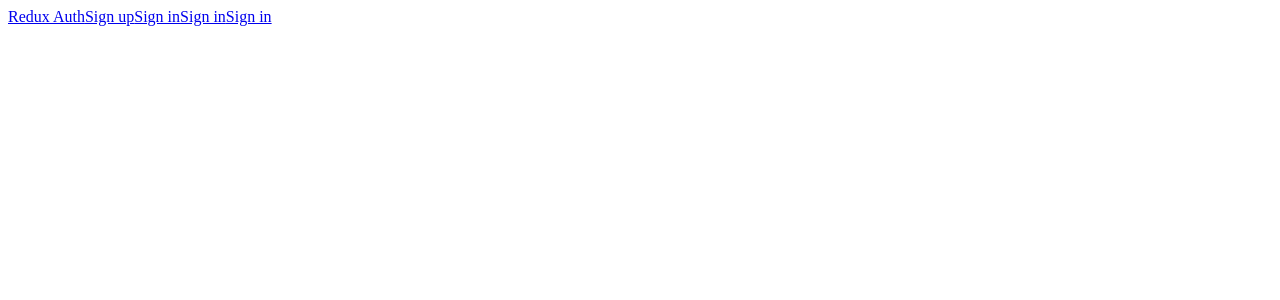
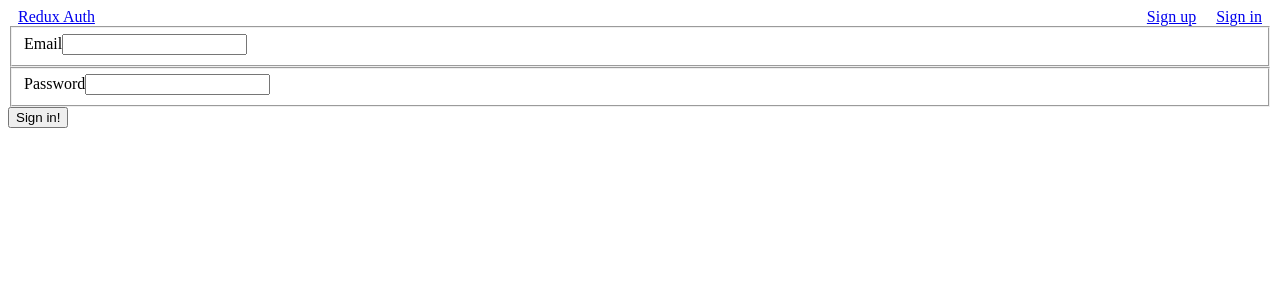
Before and after one commit to Dquez/react-redux-server-auth, a React (Create React App) app in the folder client/: page /signin in a window 1280 px wide. Shown: the top 300 px of the page. Built offline with nearby package versions, Linux system fonts and the light colour scheme.

Commit message:
Minor styling

```diff
--- a/client/src/actions/index.js
+++ b/client/src/actions/index.js
@@ -20,3 +20,16 @@ export const signout = () => {
         payload: ''
     }
 }
+
+export const signin = (formProps, callback) => async dispatch =>{
+    try{
+        const repsonse = await axios.post('http://localhost:3090/signin', formProps);
+        const {token} = repsonse.data;
+        dispatch({type: AUTH_USER, payload: token})
+        localStorage.setItem('token', token)
+        callback();
+    }
+    catch(err){
+        dispatch({type: AUTH_ERROR, payload: 'Incorrect password'})
+    }
+}
--- a/client/src/components/Header.js
+++ b/client/src/components/Header.js
@@ -1,16 +1,41 @@
 import React, {Component} from 'react';
 import {Link} from 'react-router-dom';
-export default class Header extends Component{
+import {connect} from 'react-redux';
+import './HeaderStyle.css';
 
+class Header extends Component{
+    renderLinks(){
+        if(this.props.authenticated){
+            return (
+                <div>
+                    <Link to='/signout'>Sign out</Link>
+                    <Link to='/feature'>Feature</Link>
+                </div>
+            )
+        }
+        else {
+            return (
+                <div>
+                    <Link to='/signup'>Sign up</Link>
+                    <Link to='/signin'>Sign in</Link>
+                </div>
+            )
+        }
+    }
     render(){
         return (
-            <div>
+            <div className='header'>
                 <Link to='/'>Redux Auth</Link>
-                <Link to='/signup'>Sign up</Link>
-                <Link to='/signin'>Sign in</Link>
-                <Link to='/signout'>Sign in</Link>
-                <Link to='/feature'>Sign in</Link>
+                {this.renderLinks()}
             </div>
         )
     }
 }
+
+function mapStateToProps(state){
+    return {
+        authenticated: state.auth.authenticated
+    }
+}
+
+export default connect(mapStateToProps)(Header);
--- /dev/null
+++ b/client/src/components/HeaderStyle.css
@@ -0,0 +1,8 @@
+.header {
+    display:flex;
+    justify-content: space-between;
+}
+
+.header a {
+    margin: 0 10px;
+}
--- /dev/null
+++ b/client/src/components/auth/Signin.js
@@ -0,0 +1,49 @@
+import React, {Component} from 'react';
+import {reduxForm, Field} from 'redux-form';
+import {compose} from 'redux'
+import {connect} from 'react-redux';
+import * as actions from '../../actions';
+
+class Signin extends Component{
+    onSubmit = formProps =>{
+        this.props.signin(formProps, ()=> {
+            this.props.history.push('/feature');
+        });
+    }
+
+    render(){
+        const {handleSubmit} = this.props;
+        return (
+            <form onSubmit={handleSubmit(this.onSubmit)}>
+                <fieldset>
+                    <label>Email</label>
+                    <Field
+                        name='email'
+                        type='text'
+                        component='input'
+                        autoComplete='none'
+                    />
+                </fieldset>
+                <fieldset>
+                    <label>Password</label>
+                    <Field
+                        name='password'
+                        type='password'
+                        component='input'
+                        autoComplete='none'
+                    />
+                </fieldset>
+                {this.props.errorMessage}
+                <button>Sign in!</button>
+            </form>
+        )
+    }
+}
+
+function mapStateToProps(state){
+    return {
+        errorMessage: state.auth.errorMessage
+    }
+}
+
+export default compose(connect(mapStateToProps, actions), reduxForm({form: 'signin'}))(Signin)
--- a/client/src/index.js
+++ b/client/src/index.js
@@ -8,6 +8,7 @@ import reducers from './reducers';
 import App from './components/App';
 import Welcome from './components/Welcome';
 import Signup from './components/auth/Signup';
+import Signin from './components/auth/Signin';
 import Signout from './components/auth/Signout';
 import Feature from './components/Feature';
 
@@ -25,6 +26,7 @@ ReactDOM.render(
             <App>
                 <Route path='/' exact component={Welcome} />
                 <Route path='/signup' exact component={Signup} />
+                <Route path='/signin' exact component={Signin} />
                 <Route path='/feature' exact component={Feature} />
                 <Route path='/signout' exact component={Signout} />
             </App>
```
